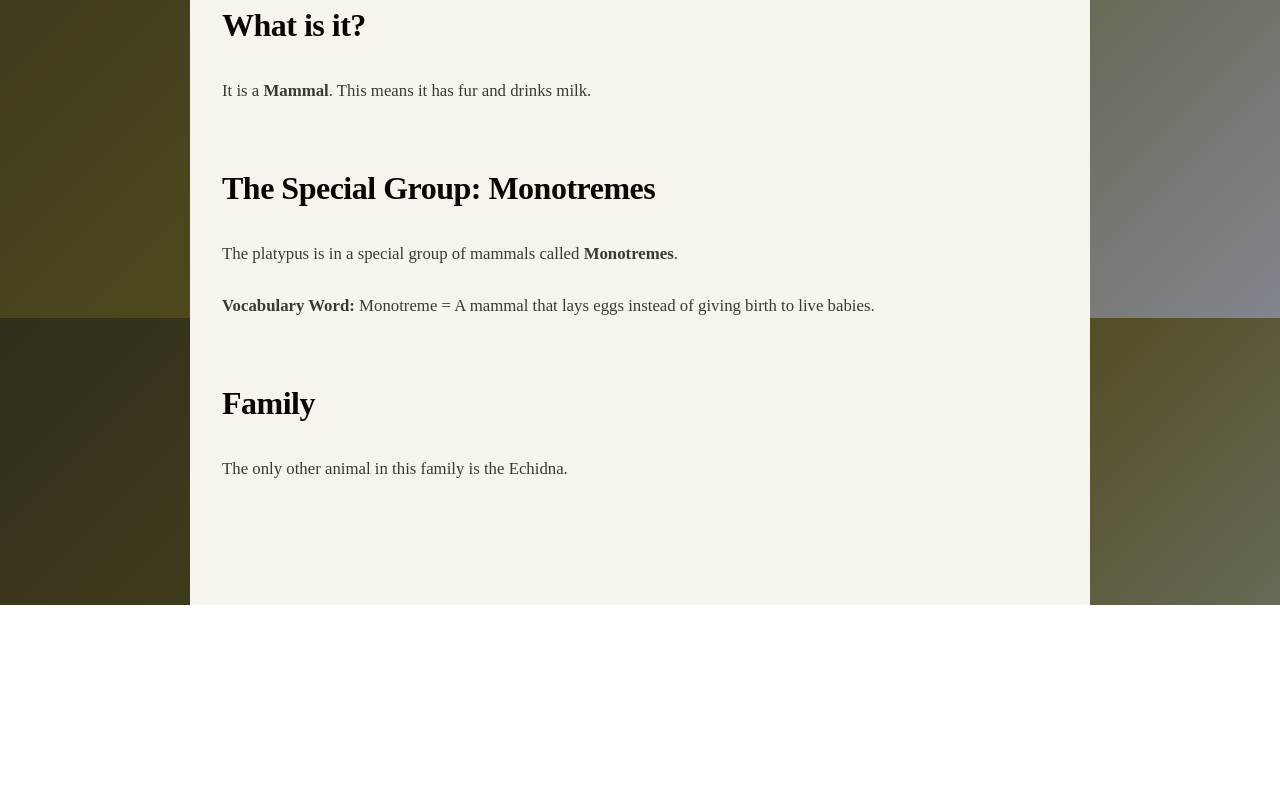
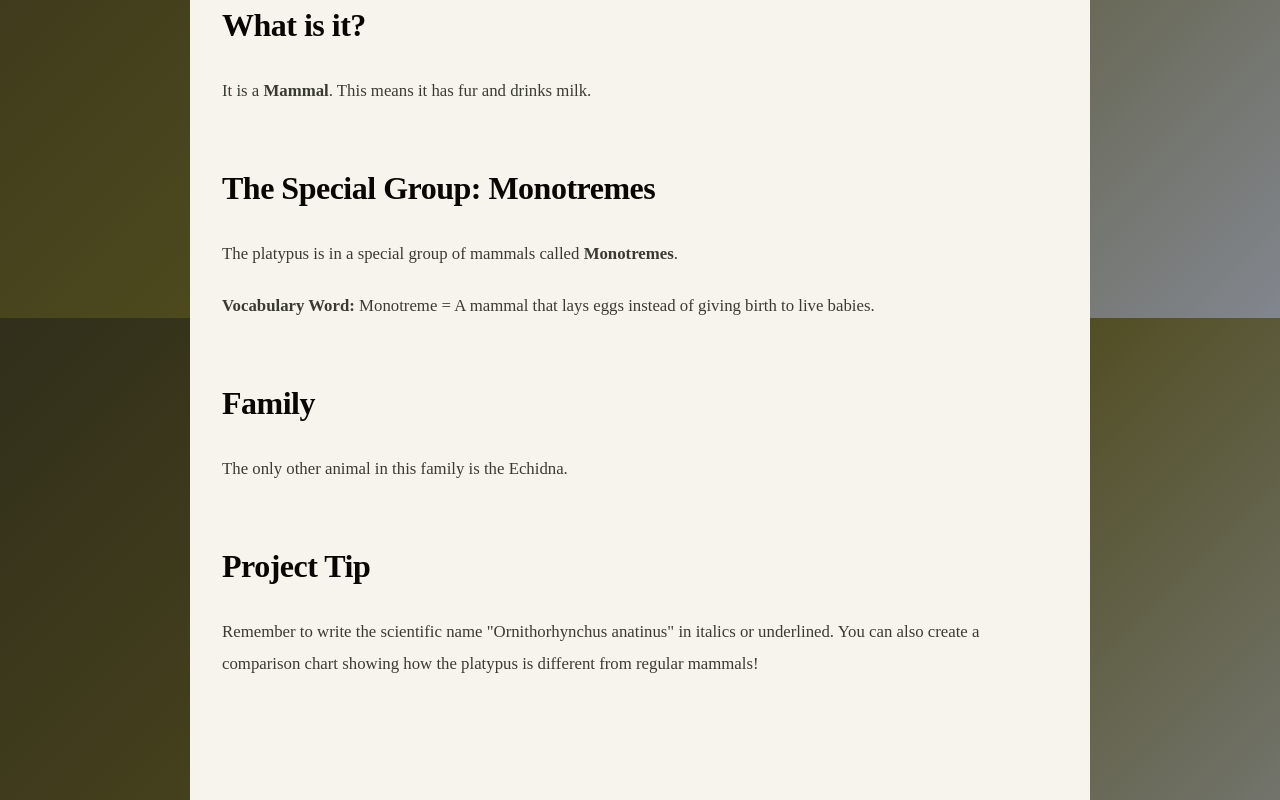
Before and after one commit to frank-j-kocina/platypus-best-animal, a React (Vite) app: page /classification in a window 1280 px wide. Shown: the part 1282-2082 px from the top of the page. Before the commit the page ends 1887 px from the top, so only its background shows below. Built offline with nearby package versions, Linux system fonts and the light colour scheme; a web font is replaced by a local one.

Commit message:
Updated Behavior.tsx

```diff
--- a/src/pages/Anatomy.tsx
+++ b/src/pages/Anatomy.tsx
@@ -101,6 +101,14 @@ function Anatomy() {
           <p>In the wild, they can live up to 12 years. In captivity, they've been known to reach the ripe old age of 17!</p>
         </div>
       </section>
+
+      <section className="content-section">
+        <h2>Project Tip</h2>
+        <p>
+          When drawing or labeling your platypus diagram, make sure to include all the main parts:
+          the bill, webbed feet, beaver-like tail, and waterproof fur. Color it dark brown!
+        </p>
+      </section>
     </div>
   )
 }
--- a/src/pages/Behavior.tsx
+++ b/src/pages/Behavior.tsx
@@ -38,6 +38,14 @@ function Behavior() {
           They sleep a lot—up to 14 hours a day!
         </p>
       </section>
+
+      <section className="content-section">
+        <h2>Project Tip</h2>
+        <p>
+          Electroreception is a big vocabulary word for your quiz! You can explain it by saying
+          the platypus finds food using electricity, like having a superpower to sense prey underwater.
+        </p>
+      </section>
     </div>
   )
 }
--- a/src/pages/Classification.tsx
+++ b/src/pages/Classification.tsx
@@ -48,6 +48,14 @@ function Classification() {
           The only other animal in this family is the Echidna.
         </p>
       </section>
+
+      <section className="content-section">
+        <h2>Project Tip</h2>
+        <p>
+          Remember to write the scientific name "Ornithorhynchus anatinus" in italics or underlined.
+          You can also create a comparison chart showing how the platypus is different from regular mammals!
+        </p>
+      </section>
     </div>
   )
 }
--- a/src/pages/Diet.tsx
+++ b/src/pages/Diet.tsx
@@ -62,6 +62,14 @@ function Diet() {
           Once they surface, they use the gravel to "chew" the food using grinding pads (since they have no teeth!).
         </p>
       </section>
+
+      <section className="content-section">
+        <h2>Project Tip</h2>
+        <p>
+          For your presentation, you can draw a pie chart showing the percentages of each food type.
+          Make sure to label each prey item with its name and percentage!
+        </p>
+      </section>
     </div>
   )
 }
--- a/src/pages/Mating.tsx
+++ b/src/pages/Mating.tsx
@@ -44,6 +44,14 @@ function Mating() {
           is ready to swim!
         </p>
       </section>
+
+      <section className="content-section">
+        <h2>Project Tip</h2>
+        <p>
+          Try drawing a life cycle diagram showing all the stages: egg, tiny puggle (jellybean size),
+          growing puggle, and adult platypus. Use arrows to show the order!
+        </p>
+      </section>
     </div>
   )
 }
```
